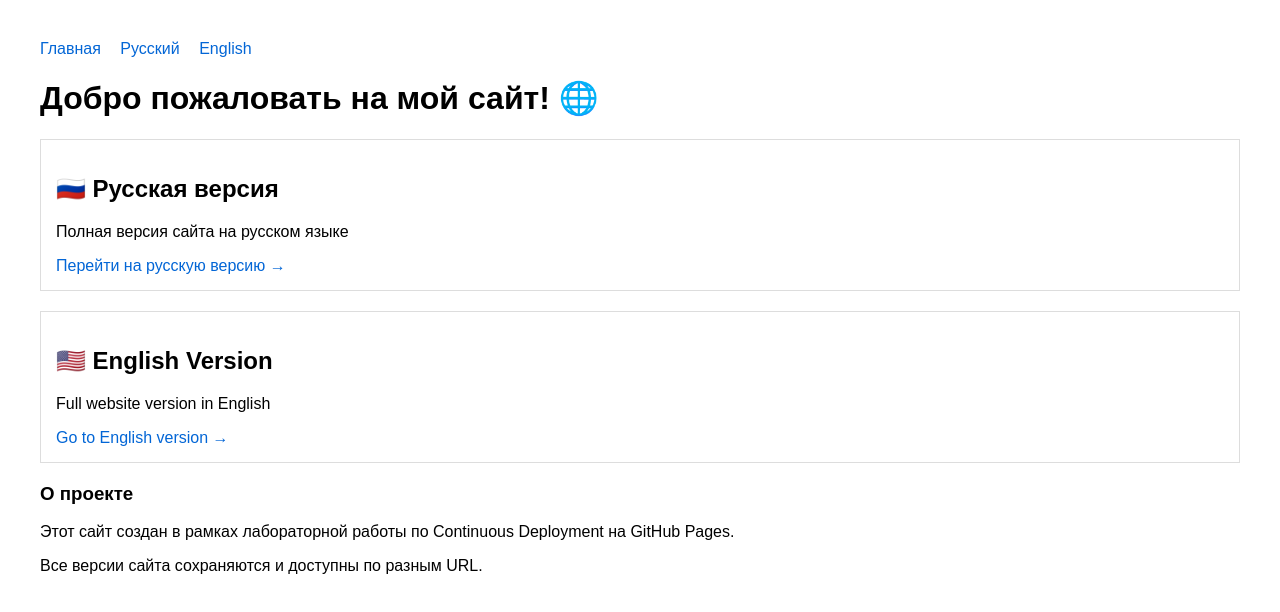
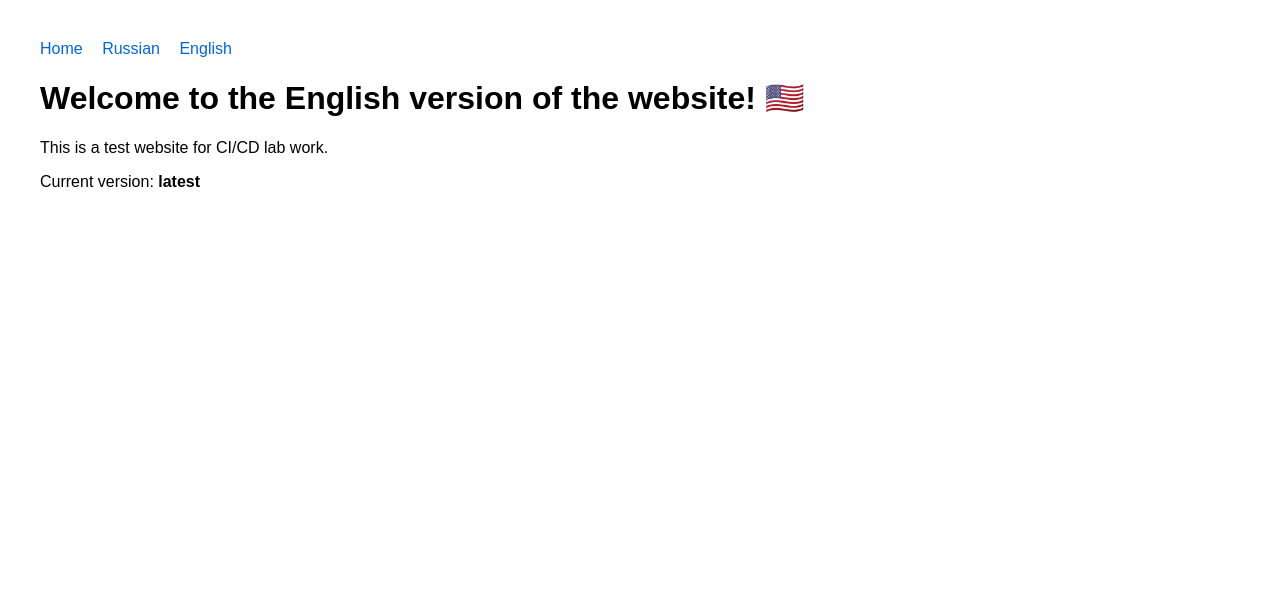
Before and after one commit to ElizPlus/lab4-website, a plain HTML site: page index.html in a window 1280 px wide. Drawn offline with Linux system fonts and the light colour scheme.

Commit message:
Deploy website to gh-pages branch

```diff
--- a/index.html
+++ b/index.html
@@ -1,41 +1,31 @@
 <!DOCTYPE html>
-<html lang="ru">
+<html lang="en">
 <head>
     <meta charset="UTF-8">
     <meta name="viewport" content="width=device-width, initial-scale=1.0">
-    <title>Мой многоязычный сайт</title>
+    <title>My Website - English Version</title>
     <style>
         body { font-family: Arial, sans-serif; margin: 40px; }
         nav { margin-bottom: 20px; }
         a { margin-right: 15px; text-decoration: none; color: #0366d6; }
-        .language { margin: 20px 0; padding: 15px; border: 1px solid #ddd; }
     </style>
 </head>
 <body>
     <nav>
-        <a href="https://elizplus.github.io/lab4-website/">Главная</a>
-        <a href="https://elizplus.github.io/lab4-website/ru/">Русский</a>
+        <a href="https://elizplus.github.io/lab4-website/">Home</a>
+        <a href="https://elizplus.github.io/lab4-website/ru/">Russian</a>
         <a href="https://elizplus.github.io/lab4-website/en/">English</a>
     </nav>
 
-    <h1>Добро пожаловать на мой сайт! 🌐</h1>
+    <h1>Welcome to the English version of the website! 🇺🇸</h1>
+    <p>This is a test website for CI/CD lab work.</p>
+    <p>Current version: <strong id="version">Loading...</strong></p>
 
-    <div class="language">
-        <h2>🇷🇺 Русская версия</h2>
-        <p>Полная версия сайта на русском языке</p>
-        <a href="https://elizplus.github.io/lab4-website/ru/">Перейти на русскую версию →</a>
-    </div>
-
-    <div class="language">
-        <h2>🇺🇸 English Version</h2>
-        <p>Full website version in English</p>
-        <a href="https://elizplus.github.io/lab4-website/en/">Go to English version →</a>
-    </div>
-
-    <div class="info">
-        <h3>О проекте</h3>
-        <p>Этот сайт создан в рамках лабораторной работы по Continuous Deployment на GitHub Pages.</p>
-        <p>Все версии сайта сохраняются и доступны по разным URL.</p>
-    </div>
+    <script>
+        // Get version from URL
+        const path = window.location.pathname;
+        const version = path.split('/')[2] || 'latest';
+        document.getElementById('version').textContent = version;
+    </script>
 </body>
 </html>
```
